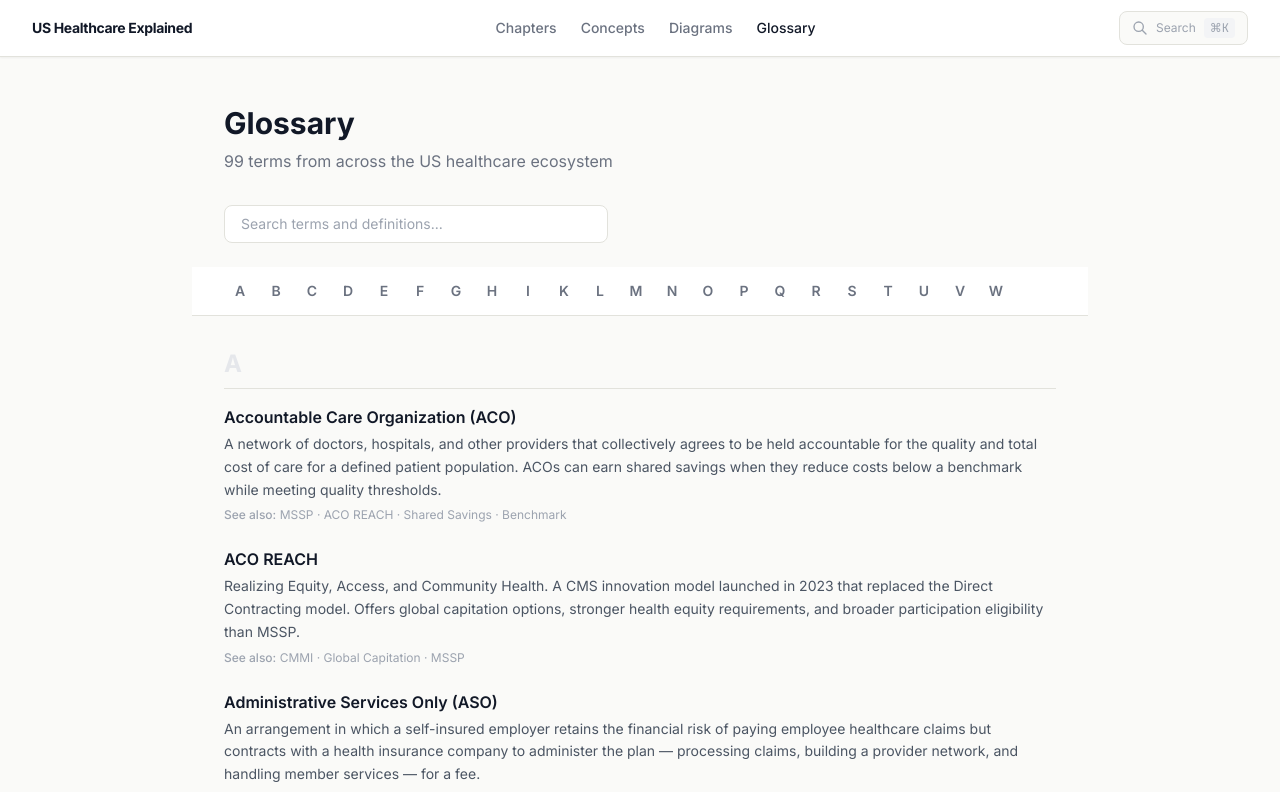
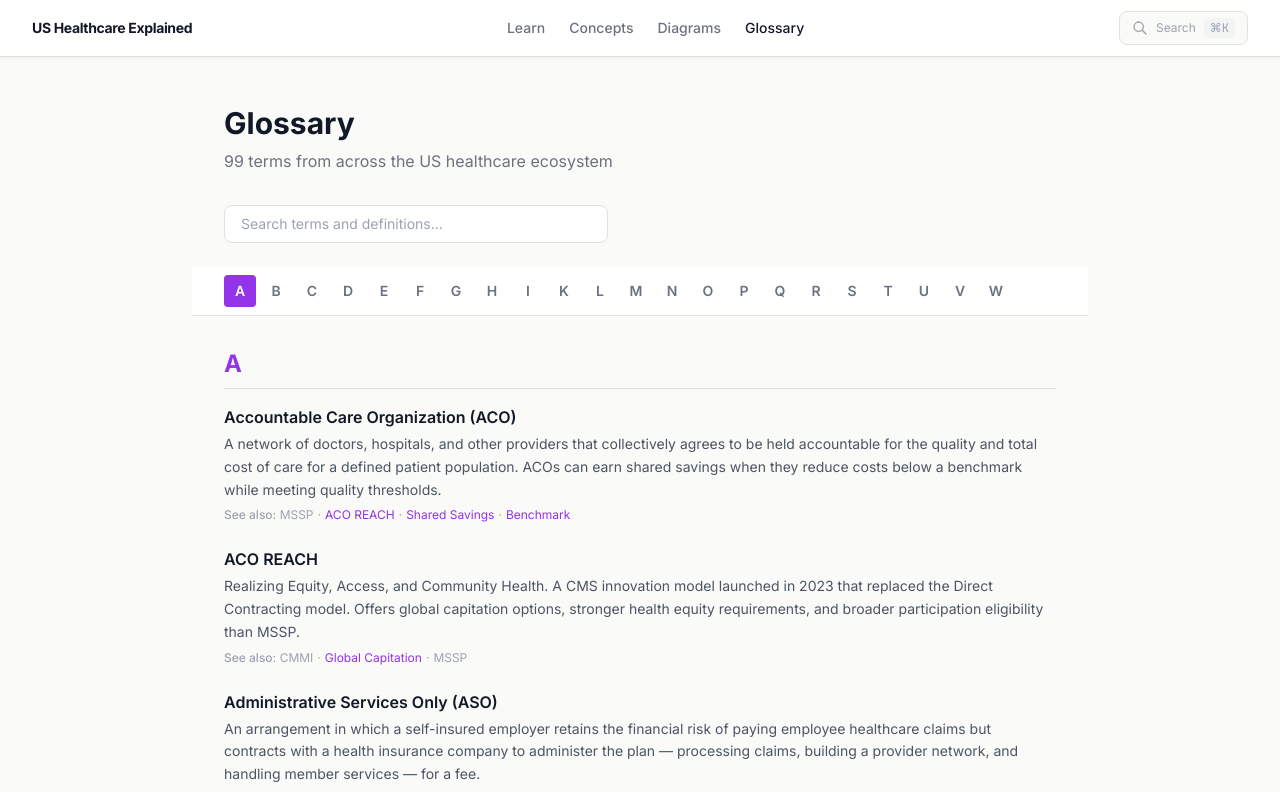
Before and after one commit to Poley77/us-healthcare-explained, a Next.js app: page /us-healthcare-explained/glossary in a window 1280 px wide. Shown: the top 792 px of the page. Built offline with nearby package versions, Linux system fonts and the light colour scheme.

Commit message:
Purple glossary letters, See Also links, Learn nav label, remove Chapters heading

```diff
--- a/src/app/chapters/page.jsx
+++ b/src/app/chapters/page.jsx
@@ -17,7 +17,6 @@ export default function ChaptersPage() {
   return (
     <div className="max-w-3xl mx-auto px-4 lg:px-8 py-12">
       <div className="mb-10">
-        <h1 className="text-3xl font-bold text-gray-900 mb-2 font-sans">Chapters</h1>
         <p className="text-gray-500 font-sans">{chapters.length} chapters · ~{totalTime} minutes total reading time</p>
       </div>
       <div className="flex flex-col gap-12">
--- a/src/app/glossary/page.jsx
+++ b/src/app/glossary/page.jsx
@@ -2,8 +2,24 @@
 import { useState, useEffect, useRef } from 'react'
 import glossary, { letters } from '@/data/glossary'
 
+// Build a map from term name → slug for See Also links
+const termToSlug = {}
+glossary.forEach(t => {
+  termToSlug[t.term] = t.slug
+})
+
+function findSlug(name) {
+  // Exact match first
+  if (termToSlug[name]) return termToSlug[name]
+  // Fuzzy: find a term whose name starts with or contains the see-also string
+  const lower = name.toLowerCase()
+  const match = glossary.find(t => t.term.toLowerCase() === lower)
+  return match ? match.slug : null
+}
+
 export default function GlossaryPage() {
   const [query, setQuery] = useState('')
+  const [activeLetter, setActiveLetter] = useState(null)
   const sectionRefs = useRef({})
 
   const filtered = query
@@ -22,12 +38,30 @@ export default function GlossaryPage() {
     return acc
   }, {})
 
+  // Track which section is in view
+  useEffect(() => {
+    if (query) return
+    const observers = []
+    letters.forEach(letter => {
+      const el = sectionRefs.current[letter]
+      if (!el) return
+      const obs = new IntersectionObserver(
+        ([entry]) => { if (entry.isIntersecting) setActiveLetter(letter) },
+        { rootMargin: '-20% 0px -70% 0px' }
+      )
+      obs.observe(el)
+      observers.push(obs)
+    })
+    return () => observers.forEach(o => o.disconnect())
+  }, [query])
+
   const scrollTo = (letter) => {
     const el = sectionRefs.current[letter]
     if (el) {
-      const offset = 80 // sticky nav height
+      const offset = 112
       const top = el.getBoundingClientRect().top + window.scrollY - offset
       window.scrollTo({ top, behavior: 'smooth' })
+      setActiveLetter(letter)
     }
   }
 
@@ -44,7 +78,7 @@ export default function GlossaryPage() {
         value={query}
         onChange={e => setQuery(e.target.value)}
         placeholder="Search terms and definitions..."
-        className="w-full max-w-sm px-4 py-2 rounded-lg border border-[#E2E2DC] bg-white text-sm text-gray-900 placeholder-gray-400 outline-none focus:border-blue-300 font-sans mb-6"
+        className="w-full max-w-sm px-4 py-2 rounded-lg border border-[#E2E2DC] bg-white text-sm text-gray-900 placeholder-gray-400 outline-none focus:border-purple-300 font-sans mb-6"
       />
 
       {/* A–Z Nav */}
@@ -55,7 +89,12 @@ export default function GlossaryPage() {
               <button
                 key={letter}
                 onClick={() => scrollTo(letter)}
-                className="w-8 h-8 rounded text-sm font-semibold font-sans text-gray-500 hover:bg-blue-50 hover:text-blue-700 transition-colors flex items-center justify-center"
+                className={[
+                  'w-8 h-8 rounded text-sm font-semibold font-sans transition-colors flex items-center justify-center',
+                  activeLetter === letter
+                    ? 'bg-purple-600 text-white'
+                    : 'text-gray-500 hover:bg-purple-100 hover:text-purple-700'
+                ].join(' ')}
               >
                 {letter}
               </button>
@@ -75,12 +114,12 @@ export default function GlossaryPage() {
             key={letter}
             ref={el => { sectionRefs.current[letter] = el }}
           >
-            <h2 className="text-2xl font-bold text-gray-200 font-sans mb-4 border-b border-[#E2E2DC] pb-2">
+            <h2 className="text-2xl font-bold text-purple-600 font-sans mb-4 border-b border-[#E2E2DC] pb-2">
               {letter}
             </h2>
             <div className="space-y-6">
               {grouped[letter].map(term => (
-                <div key={term.slug} id={term.slug} className="scroll-mt-24">
+                <div key={term.slug} id={term.slug} className="scroll-mt-32">
                   <h3 className="text-base font-semibold text-gray-900 font-sans mb-1">
                     {term.term}
                   </h3>
@@ -90,7 +129,18 @@ export default function GlossaryPage() {
                   {term.seeAlso && term.seeAlso.length > 0 && (
                     <p className="text-xs text-gray-400 font-sans mt-1.5">
                       <span className="font-medium">See also:</span>{' '}
-                      {term.seeAlso.join(' · ')}
+                      {term.seeAlso.map((name, i) => {
+                        const slug = findSlug(name)
+                        return (
+                          <span key={name}>
+                            {i > 0 && <span className="mx-1">·</span>}
+                            {slug
+                              ? <a href={`#${slug}`} className="text-purple-600 hover:text-purple-800 hover:underline transition-colors">{name}</a>
+                              : <span>{name}</span>
+                            }
+                          </span>
+                        )
+                      })}
                     </p>
                   )}
                 </div>
--- a/src/components/layout/Nav.jsx
+++ b/src/components/layout/Nav.jsx
@@ -8,7 +8,7 @@ export default function Nav() {
   const pathname = usePathname()
 
   const links = [
-    { href: '/chapters', label: 'Chapters' },
+    { href: '/chapters', label: 'Learn' },
     { href: '/concepts', label: 'Concepts' },
     { href: '/diagrams', label: 'Diagrams' },
     { href: '/glossary', label: 'Glossary' },
```
